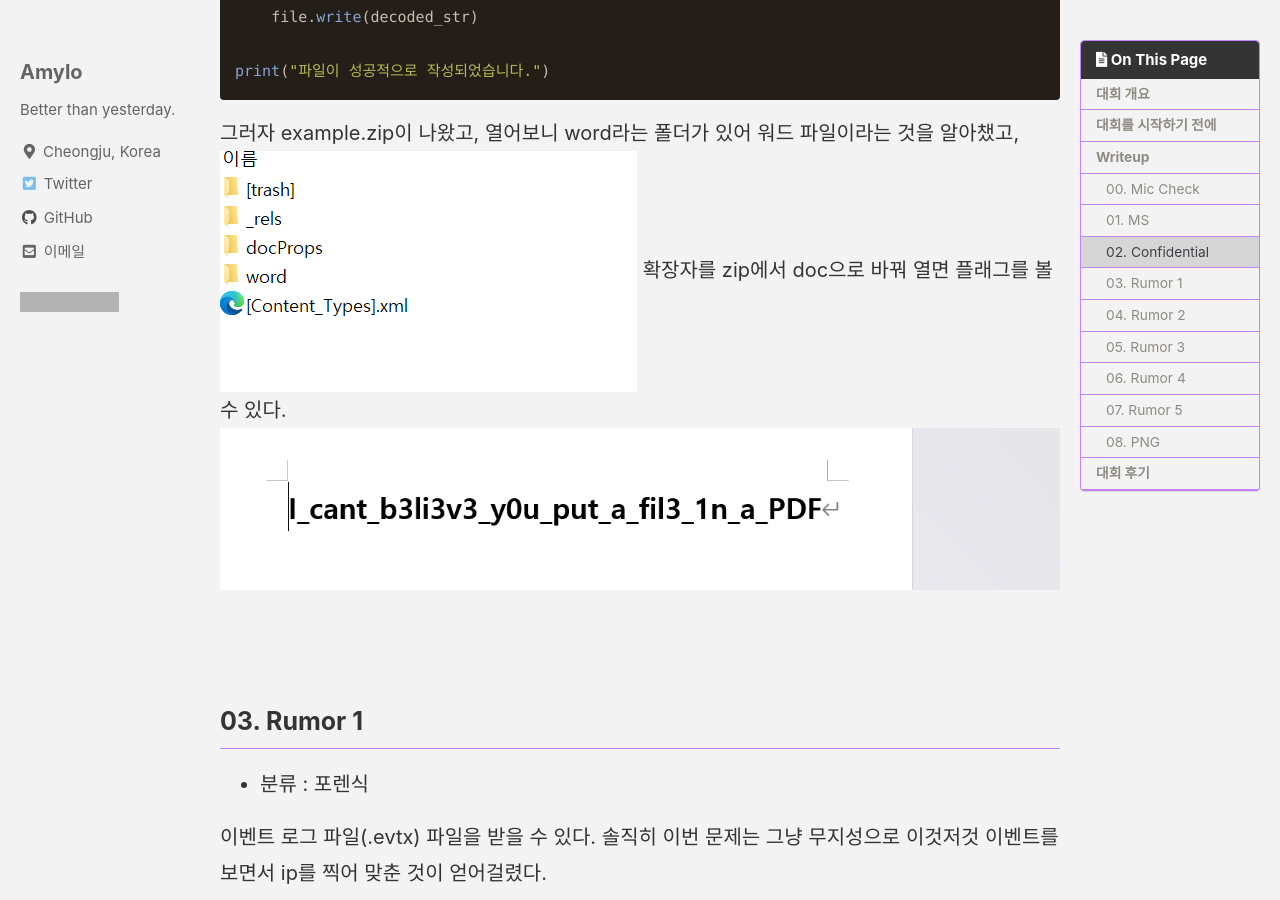
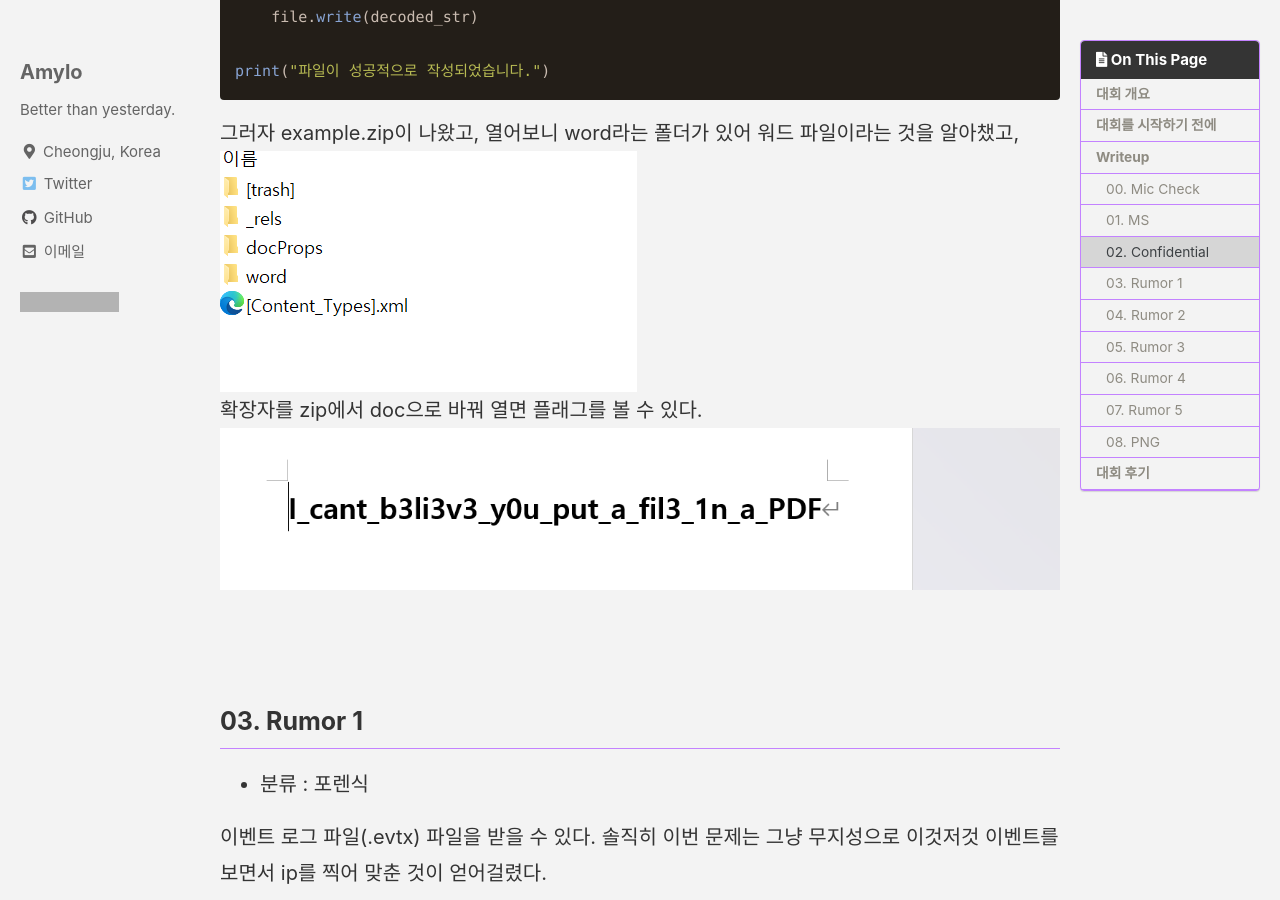
Before and after one commit to Amylo-jh/Amylo-blog, a Jekyll site: the page built from _posts/2024-04-29-Hacktheon-review.md, in a window 1280 px wide and 900 px high, scrolled down 5933 px. Built offline with Jekyll 4.4.1, drawn with Linux system fonts in a browser that asks for light colours; cached includes are drawn as plain includes; comment, search, counter and statistics services are not loaded; grey boxes are pictures that could not be loaded.

Commit message:
fix line breaks

````diff
--- a/_posts/2024-04-29-Hacktheon-review.md
+++ b/_posts/2024-04-29-Hacktheon-review.md
@@ -78,7 +78,7 @@ with open(file_name, "wb") as file:
 print("파일이 성공적으로 작성되었습니다.")
 ```
 그러자 example.zip이 나왔고, 열어보니 word라는 폴더가 있어 워드 파일이라는 것을 알아챘고,
-![Untitled]({{ site.url }}{{ site.baseurl }}/assets/images/Hacktheon-review/20240427094152.png)
+![Untitled]({{ site.url }}{{ site.baseurl }}/assets/images/Hacktheon-review/20240427094152.png)<br>
 확장자를 zip에서 doc으로 바꿔 열면 플래그를 볼 수 있다.
 ![Untitled]({{ site.url }}{{ site.baseurl }}/assets/images/Hacktheon-review/20240427094226.png)
 
````
